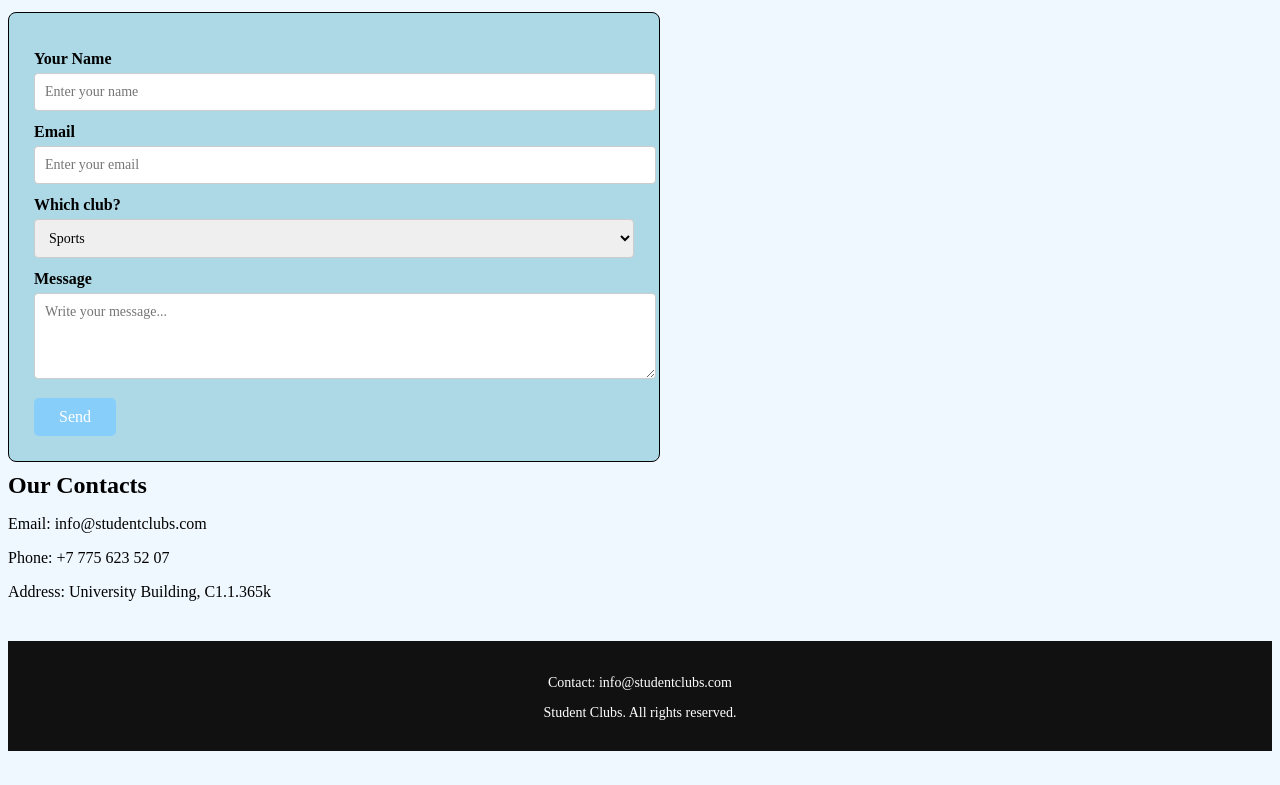
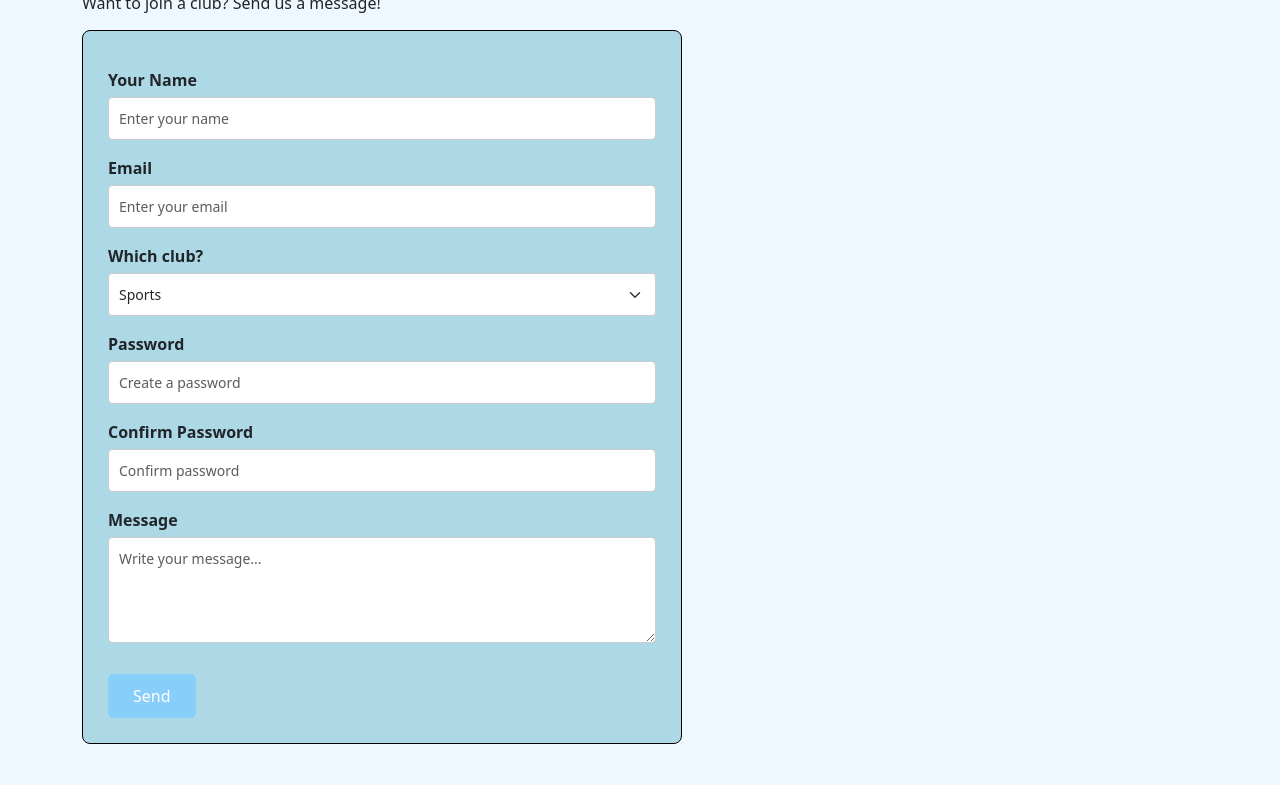
Before and after one commit to Akmarzhan1223/Student-Club-WebSite, a plain HTML site: page contact.html in a window 1280 px wide. Shown: the part 156-941 px from the top of the page. Before the commit the page ends 915 px from the top, so only its background shows below. Drawn offline with nearby package versions, Linux system fonts and the light colour scheme.

Commit message:
Update contact.html

```diff
--- a/contact.html
+++ b/contact.html
@@ -1,8 +1,10 @@
 <!DOCTYPE html>
+<html>
 <head>
     <meta charset="UTF-8">
     <meta name="viewport" content="width=device-width, initial-scale=1.0">
     <title>Student Clubs - Contact</title>
+    <link href="https://cdn.jsdelivr.net/npm/bootstrap@5.3.3/dist/css/bootstrap.min.css" rel="stylesheet">
     <link rel="stylesheet" href="style.css">
 </head>
 <body>
@@ -16,36 +18,68 @@
             <a href="contact.html">Contact</a>
         </nav>
     </header>
-    <main>
+
+    <main class="container my-4">
         <h1>Contact Us</h1>
         <p>Want to join a club? Send us a message!</p>
-        <form class="contact-form">
-            <label for="name">Your Name</label>
-            <input type="text" id="name" placeholder="Enter your name" required>
 
-            <label for="email">Email</label>
-            <input type="email" id="email" placeholder="Enter your email" required>
+        <form class="contact-form" id="joinForm" novalidate>
+            <div class="mb-3">
+                <label for="userName">Your Name</label>
+                <input type="text" id="userName" class="form-control" placeholder="Enter your name">
+                <div class="text-danger small" id="errName"></div>
+            </div>
 
-            <label for="club">Which club?</label>
-            <select id="club">
-                <option>Sports</option>
-                <option>Debate</option>
-                <option>Music</option>
-            </select>
+            <div class="mb-3">
+                <label for="userEmail">Email</label>
+                <input type="email" id="userEmail" class="form-control" placeholder="Enter your email">
+                <div class="text-danger small" id="errEmail"></div>
+            </div>
 
-            <label for="message">Message</label>
-            <textarea id="message" rows="4" placeholder="Write your message..."></textarea>
+            <div class="mb-3">
+                <label for="clubPick">Which club?</label>
+                <select id="clubPick" class="form-select">
+                    <option>Sports</option>
+                    <option>Debate</option>
+                    <option>Music</option>
+                </select>
+            </div>
 
-            <button type="submit">Send</button>
+            <div class="mb-3">
+                <label for="userPass">Password</label>
+                <input type="password" id="userPass" class="form-control" placeholder="Create a password">
+                <div id="passStrength" class="small fw-bold mt-1"></div>
+                <div class="text-danger small" id="errPass"></div>
+            </div>
+
+            <div class="mb-3">
+                <label for="userPass2">Confirm Password</label>
+                <input type="password" id="userPass2" class="form-control" placeholder="Confirm password">
+                <div id="passMatch" class="small mt-1"></div>
+                <div class="text-danger small" id="errPass2"></div>
+            </div>
+
+            <div class="mb-3">
+                <label for="userMsg">Message</label>
+                <textarea id="userMsg" class="form-control" rows="4" placeholder="Write your message..."></textarea>
+                <div class="text-danger small" id="errMsg"></div>
+            </div>
+
+            <button type="submit" class="btn btn-primary">Send</button>
         </form>
-        <h2>Our Contacts</h2>
+
+        <h2 class="mt-5">Our Contacts</h2>
         <p>Email: info@studentclubs.com</p>
-        <p>Phone: +7 775 623 52 07</p>
-        <p>Address: University Building, C1.1.365k</p>
+        <p>Phone: +7 776 352 16 08</p>
+        <p>Address: Astana IT University, C1.1.365k</p>
     </main>
 
     <footer class="footer">
         <p>Contact: info@studentclubs.com</p>
-        <p> Student Clubs. All rights reserved.</p>
+        <p>Student Clubs. All rights reserved.</p>
+    </footer>
+
+    <script src="https://code.jquery.com/jquery-3.7.1.min.js"></script>
+    <script src="js/script.js"></script>
 </body>
 </html>
```
